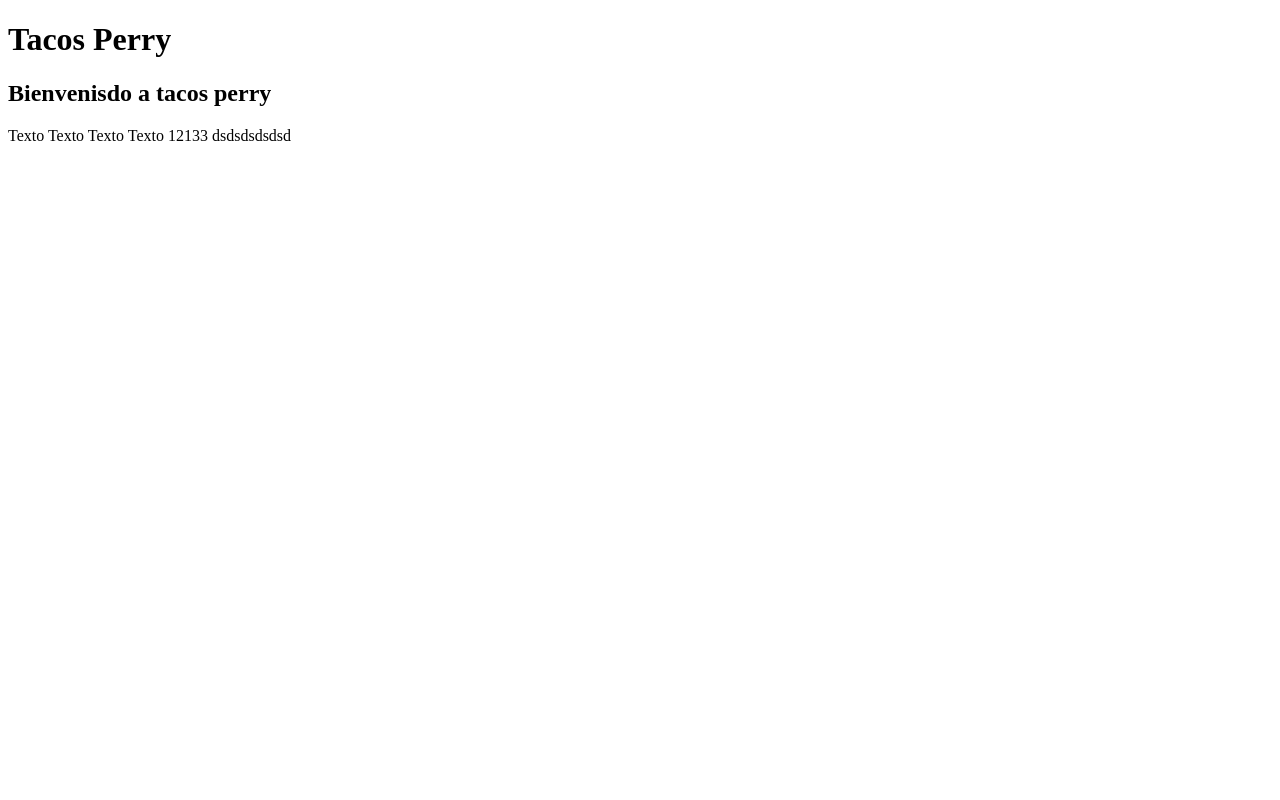
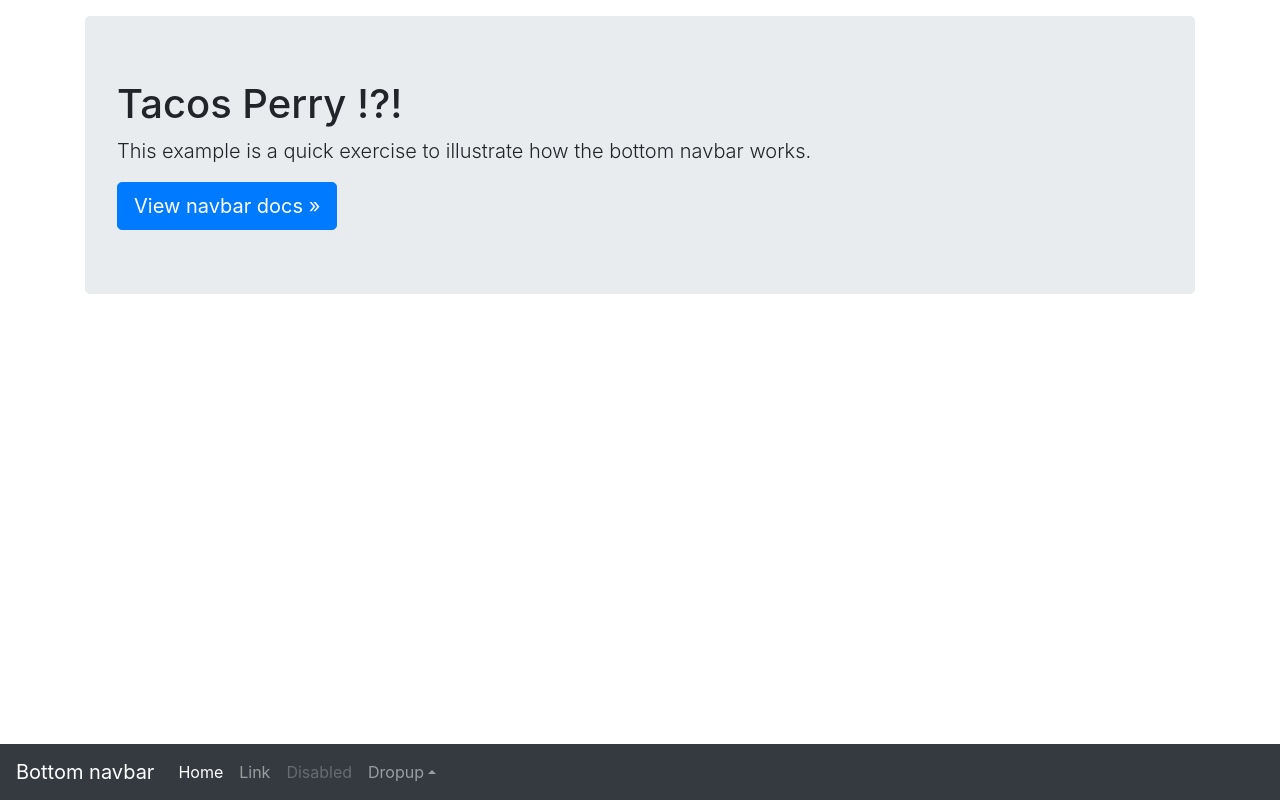
Before and after one commit to jaespinol/01100199-TacosPerry, a website: page index.html in a window 1280 px wide. Drawn offline with nearby package versions, Linux system fonts and the light colour scheme.

Commit message:
Instalacion de librerias Bootstrap

```diff
--- a/index.html
+++ b/index.html
@@ -1,13 +1,56 @@
 <!DOCTYPE html>
 <html lang="en">
+
 <head>
     <meta charset="UTF-8">
-    <meta name="viewport" content="width=device-width, initial-scale=1.0">
-    <title>Tacos Perry</title>
+    <meta name="viewport" content="width=device-width, initial-scale=1, shrink-to-fit=no">
+    <title>Tacos Perry !?!</title>
+    <link rel="stylesheet" href="/node_modules/bootstrap/dist/css/bootstrap.min.css">
 </head>
+
 <body>
-    <H1>Tacos Perry</H1>
-    <h2>Bienvenisdo a tacos perry</h2>
-    <Div>Texto Texto Texto Texto 12133 dsdsdsdsdsd</Div>
+    <div class="container">
+        <div class="jumbotron mt-3">
+            <h1>Tacos Perry  !?!</h1>
+            <p class="lead">This example is a quick exercise to illustrate how the bottom navbar works.</p>
+            <a class="btn btn-lg btn-primary" href="/docs/4.5/components/navbar/" role="button">View navbar docs
+                &raquo;</a>
+        </div>
+    </div>
+    <nav class="navbar fixed-bottom navbar-expand-sm navbar-dark bg-dark">
+        <a class="navbar-brand" href="#">Bottom navbar</a>
+        <button class="navbar-toggler" type="button" data-toggle="collapse" data-target="#navbarCollapse"
+            aria-controls="navbarCollapse" aria-expanded="false" aria-label="Toggle navigation">
+            <span class="navbar-toggler-icon"></span>
+        </button>
+        <div class="collapse navbar-collapse" id="navbarCollapse">
+            <ul class="navbar-nav mr-auto">
+                <li class="nav-item active">
+                    <a class="nav-link" href="#">Home <span class="sr-only">(current)</span></a>
+                </li>
+                <li class="nav-item">
+                    <a class="nav-link" href="#">Link</a>
+                </li>
+                <li class="nav-item">
+                    <a class="nav-link disabled" href="#" tabindex="-1" aria-disabled="true">Disabled</a>
+                </li>
+                <li class="nav-item dropup">
+                    <a class="nav-link dropdown-toggle" href="#" id="dropdown10" data-toggle="dropdown"
+                        aria-haspopup="true" aria-expanded="false">Dropup</a>
+                    <div class="dropdown-menu" aria-labelledby="dropdown10">
+                        <a class="dropdown-item" href="#">Action</a>
+                        <a class="dropdown-item" href="#">Another action</a>
+                        <a class="dropdown-item" href="#">Something else here</a>
+                    </div>
+                </li>
+            </ul>
+        </div>
+    </nav>
+
+    <!-- JS, Popper.js, and jQuery -->
+    <script src="/node_modules/jquery/dist/jquery.slim.js" ></script>
+    <script src="/node_modules/popper.js/dist/umd/popper.min.js"></script>
+    <script src="/node_modules/bootstrap/dist/js/bootstrap.min.js"></script>
 </body>
+
 </html>
--- a/package.json
+++ b/package.json
@@ -19,5 +19,10 @@
   "homepage": "https://github.com/jaespinol/01100199-TacosPerry#readme",
   "devDependencies": {
     "lite-server": "^2.5.4"
+  },
+  "dependencies": {
+    "bootstrap": "^4.5.2",
+    "jquery": "^3.5.1",
+    "popper.js": "^1.16.1"
   }
 }
```
Also changed, not shown: 1 other file.
